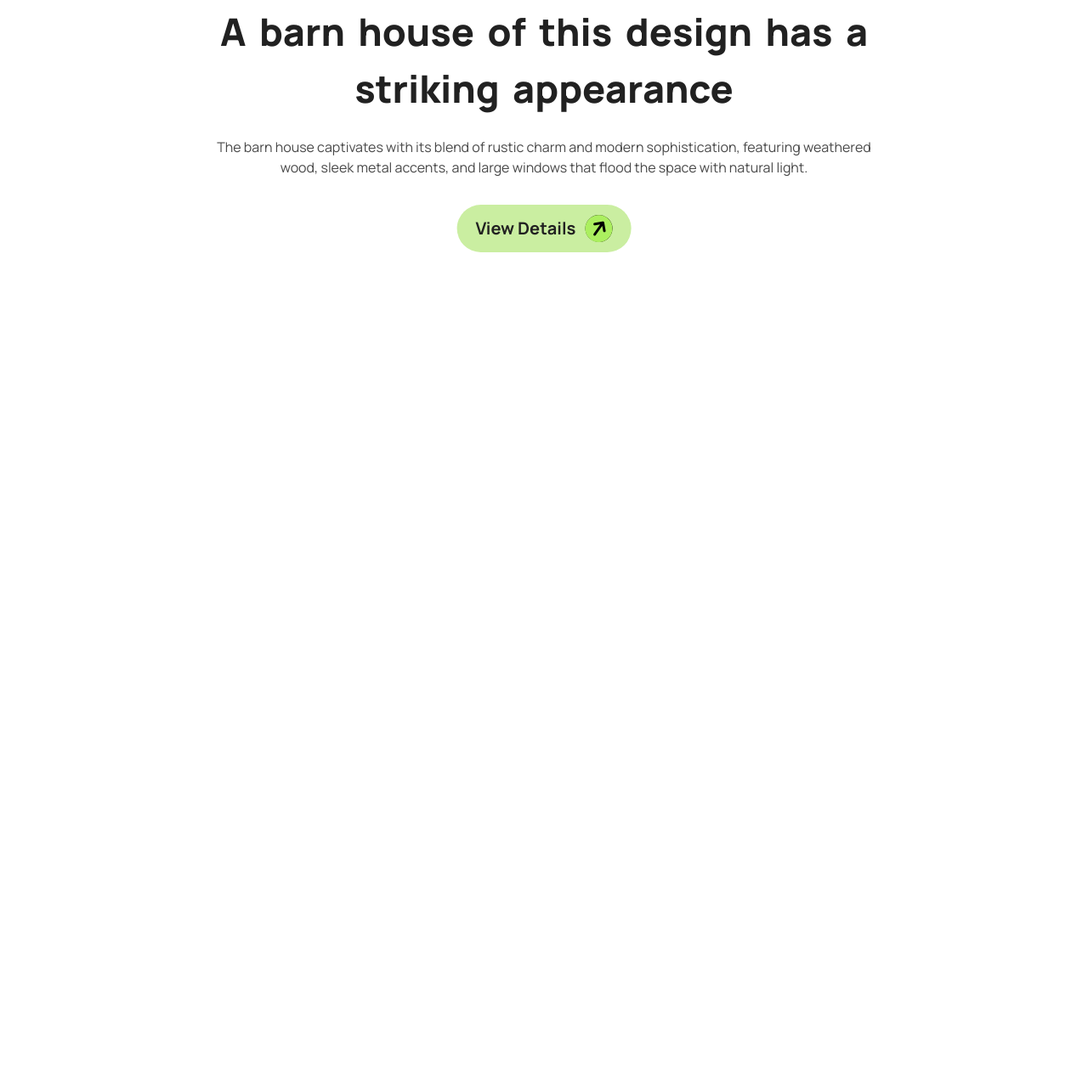
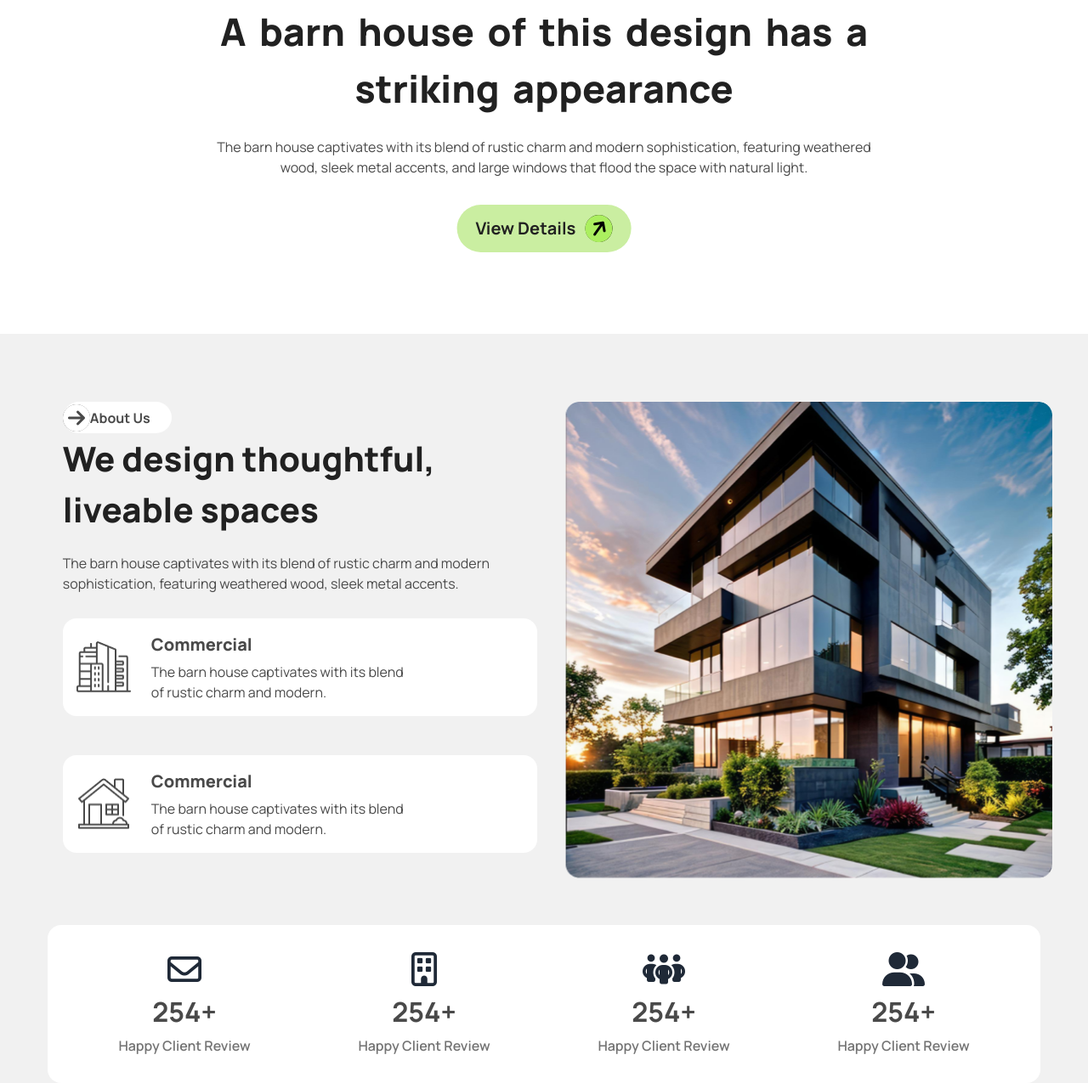
Before and after one commit to Saad-Al-Rifat/Assignment-3, a plain HTML site: page index.html in a window 1280 px wide. Shown: the part 499-1774 px from the top of the page at 85% size. Before the commit the page ends 892 px from the top, so only its background shows below. Drawn offline with nearby package versions, Linux system fonts and the light colour scheme.

Commit message:
2 sections completed

```diff
--- a/index.html
+++ b/index.html
@@ -60,7 +60,7 @@
                 <li><a href="#" class="hover:text-[#2c2c2c] font-bold text-[1rem]">Contact Us</a></li>
             </ul>
         <!-- Navigatios for mobile screeen -->
-            <div class="tg-animation flex flex-col hidden absolute w-[11rem] px-[1rem] py-[0.6rem] right-0 bg-[#cfcbcb] rounded-tl-lg rounded-bl-lg top-[0.8rem]" id="mobile-nav">
+            <div class="tg-animation flex flex-col z-10 hidden absolute min-w-[11rem] px-[1rem] py-[0.6rem] right-0 bg-[#cfcbcb] rounded-tl-lg rounded-bl-lg top-[0.8rem]" id="mobile-nav">
                 <i class="fa-solid fa-xmark cursor-pointer mb-[1rem] bg-[#f7f1f1] grid place-items-center h-[2rem] w-[2rem] text-[1.5rem] rounded-full" id="cross-icon" onclick="closeBtn()"></i>
                 <hr>
                 <ul>
@@ -77,21 +77,78 @@
                 <i class="fa-solid grid place-items-center rounded-full fa-cart-shopping text-[#737373] text-[1.2rem] hover:bg-[#e4e2e2] cursor-pointer h-[2.5rem] w-[2.5rem]"></i>
                 <button class="flex items-center justify-center space-x-[10px] btn bg-[#ABEF5F] hover:bg-[#c3fa85] h-[3rem] rounded-[1.5rem] font-bold text-[1.25rem] text-[#1C1C1C]">Book Consult<i class="fa-solid fa-circle-arrow-up text-[27px] text-[#1C1C1C] rotate-[35deg]"></i></button>
              </div>
-             <i class="fa-solid fa-bars lg:hidden text-[#737373] bg-[#FFFFFF] text-[1.7rem] h-[3rem] w-[3rem] bg-[#f7f1f1] rounded-full grid place-items-center" id="hamberger" onclick="getNav()"></i>
+             <i class="fa-solid fa-bars lg:hidden  text-[#737373] bg-[#FFFFFF] text-[1.7rem] h-[3rem] w-[3rem] bg-[#f7f1f1] rounded-full grid place-items-center" id="hamberger" onclick="getNav()"></i>
          </nav>
          <div>
             <img src="assets/banner.png" alt="Loading" class="h-[auto] w-[auto] mb-[1.5rem] mx-auto">
             <div class="lg:max-w-[50rem] mx-auto">
                 <h1 class="text-[2.8rem] lg:[word-spacing:0.4rem] mb-[1.5rem] text-center text-[#212121] font-extrabold">A barn house of this design has a striking appearance</h1>
                 <p class="font-normal text-center text-[1rem] text-wrap text-[#494949] mb-[2rem]">The barn house captivates with its blend of rustic charm and modern sophistication, featuring weathered wood, sleek metal accents, and large windows that flood the space with natural light.</p>
-                <button class="text-[1.25rem] bg-[#caeea1] h-[3.5rem] rounded-[1.75rem] w-[12.8rem] font-bold flex flex-row items-center hover:bg-[#d7f1b8] justify-center ml-[50%] translate-x-[-50%] text-[#212121] mr-[1rem]">View Details<i class="fa-solid logo-arrow fa-circle-arrow-up text-[32px] bg-[black] ml-[0.7rem] text-[#ABEF5F] rotate-[35deg]"></i></button>
+                <button class="text-[1.25rem]  bg-[#caeea1] h-[3.5rem] rounded-[1.75rem] w-[12.8rem] font-bold flex flex-row items-center hover:bg-[#d7f1b8] justify-center ml-[50%] translate-x-[-50%] text-[#212121] mr-[1rem]">View Details<i class="fa-solid logo-arrow fa-circle-arrow-up text-[32px] bg-[black] ml-[0.7rem] text-[#ABEF5F] rotate-[35deg]"></i></button>
             </div>
          </div>
     </header>
-    <main></main>
+    <main>
+        <section class="bg-[#f1f1f1]">
+            <section class="flex-col flex lg:flex-row justify-center pt-[2rem] lg:pt-[5rem] space-x-[2rem] mb-[3.4rem] relative">
+                <img src="assets/Vector.png" class="absolute sm:hidden h-auto w-[6rem] rotate-[7deg] translate-x-[-34rem] translate-y-[-2.9rem]">
+                <div class="lg:w-[34.9rem] min-w-[20.9rem] mb-[1rem]">
+                    <div class="mb-[1.8rem] ">
+                        <button class="flex flex-row hover:bg-[#D9D9D9] items-center text-[#494949] bg-[#FFFFFF] rounded-[4rem] font-bold text-[1rem] h-[2.3rem] w-[8rem]"><i class="fa-solid logo-arrow hover:text-[#D9D9D9] fa-circle-arrow-up text-[32px] bg-[#494949] text-[white] rotate-[90deg]"></i>About Us</button>
+                        <h1 class="mb-[1.3rem] text-[2.5rem] text-[#212121] font-extrabold">We design thoughtful, liveable spaces</h1>
+                        <p  class="text-[1rem] text-[#494949] font-normal">The barn house captivates with its blend of rustic charm and modern sophistication, featuring weathered wood, sleek metal accents.</p>
+                    </div>
+                    <div class="lg:space-y-[1.5rem] lg:flex-col max-sm:flex-col max-sm:space-y-[1.5rem] flex md:flex-row max-md:items-center sm:gap-[1.4rem] sm:justify-center">
+                        <div class="flex flex-row items-center p-[1rem] rounded-[16px] bg-[#FFFFFF] space-x-[1.5rem]">
+                            <img src="assets/commercial.png" alt="Loading" class="h-[64px] w-[64px]" >
+                            <div class="w-[19rem]">
+                                <h2 class="text-[#494949] mb-[0.3rem] font-extrabold text-[1.25rem]">Commercial</h2>
+                                <p  class="text-[#494949] font-normal text-[1rem]">The barn house captivates with its blend of rustic charm and modern.</p>
+                            </div>
+                        </div>
+                        <div class="flex flex-row items-center p-[1rem] rounded-[16px] bg-[#FFFFFF] space-x-[1.5rem]">
+                            <img src="assets/residential.png" alt="Loading" class="h-[64px] w-[64px]">
+                            <div class="w-[19rem]">
+                                <h2 class="text-[#494949] mb-[0.3rem] font-extrabold text-[1.25rem]">Commercial</h2>
+                                <p  class="text-[#494949] font-normal text-[1rem]">The barn house captivates with its blend of rustic charm and modern.</p>
+                            </div>
+                        </div>
+                    </div>
+                </div>
+                <div>
+                    <img src="assets/Rectangle.png" alt="Loading" class="h-[auto] w-[auto]">
+                </div>
+            </section>
+            <section class="p-[2rem] max-lg:w-[45rem] max-sm:w-[17rem] lg:w-[73rem] max-sm:space-y-[2rem] rounded-2xl bg-[#FFFFFF] block mx-auto grid grid-cols-1 sm:grid-cols-2 lg:grid-cols-4 gap-[1.5rem]">
+                <div class="space-y-[0.3rem] rounded-[16px]">
+                    <i class="fa-regular fa-envelope text-[2.5rem] ml-[50%] translate-x-[-50%]"></i>
+                    <p class="text-[#494949] text-[2rem] font-bold text-center">254+</p>
+                    <p class="text-[#737373] text-[1rem] font-semibold text-center">Happy Client Review</p>
+                </div>
+                <div class="space-y-[0.3rem] rounded-[16px]">
+                    <i class="fa-regular fa-building text-[2.5rem] ml-[50%] translate-x-[-50%]"></i>
+                    <p class="text-[#494949] text-[2rem] font-bold text-center">254+</p>
+                    <p class="text-[#737373] text-[1rem] font-semibold text-center">Happy Client Review</p>
+                </div>
+                <div class="space-y-[0.3rem] rounded-[16px]">
+                    <i class="fa-solid fa-people-group text-[2.5rem] ml-[50%] translate-x-[-50%]"></i>
+                    <p class="text-[#494949] text-[2rem] font-bold text-center">254+</p>
+                    <p class="text-[#737373] text-[1rem] font-semibold text-center">Happy Client Review</p>
+                </div>
+                <div class="space-y-[0.3rem] rounded-[16px]">
+                    <i class="fa-solid fa-user-group text-[2.5rem] ml-[50%] translate-x-[-50%]"></i>
+                    <p class="text-[#494949] text-[2rem] font-bold text-center">254+</p>
+                    <p class="text-[#737373] text-[1rem] font-semibold text-center">Happy Client Review</p>
+                </div>
+            </section>
+            <section>
+
+            </section>
+        </section>
+    </main>
     <footer></footer>
     <script>
-        // nav functionallyty
+        // nav functionalyty
         function getNav(){
             document.getElementById('mobile-nav').style.display = 'block';
             document.getElementById('hamberger').style.display = 'none';
```
